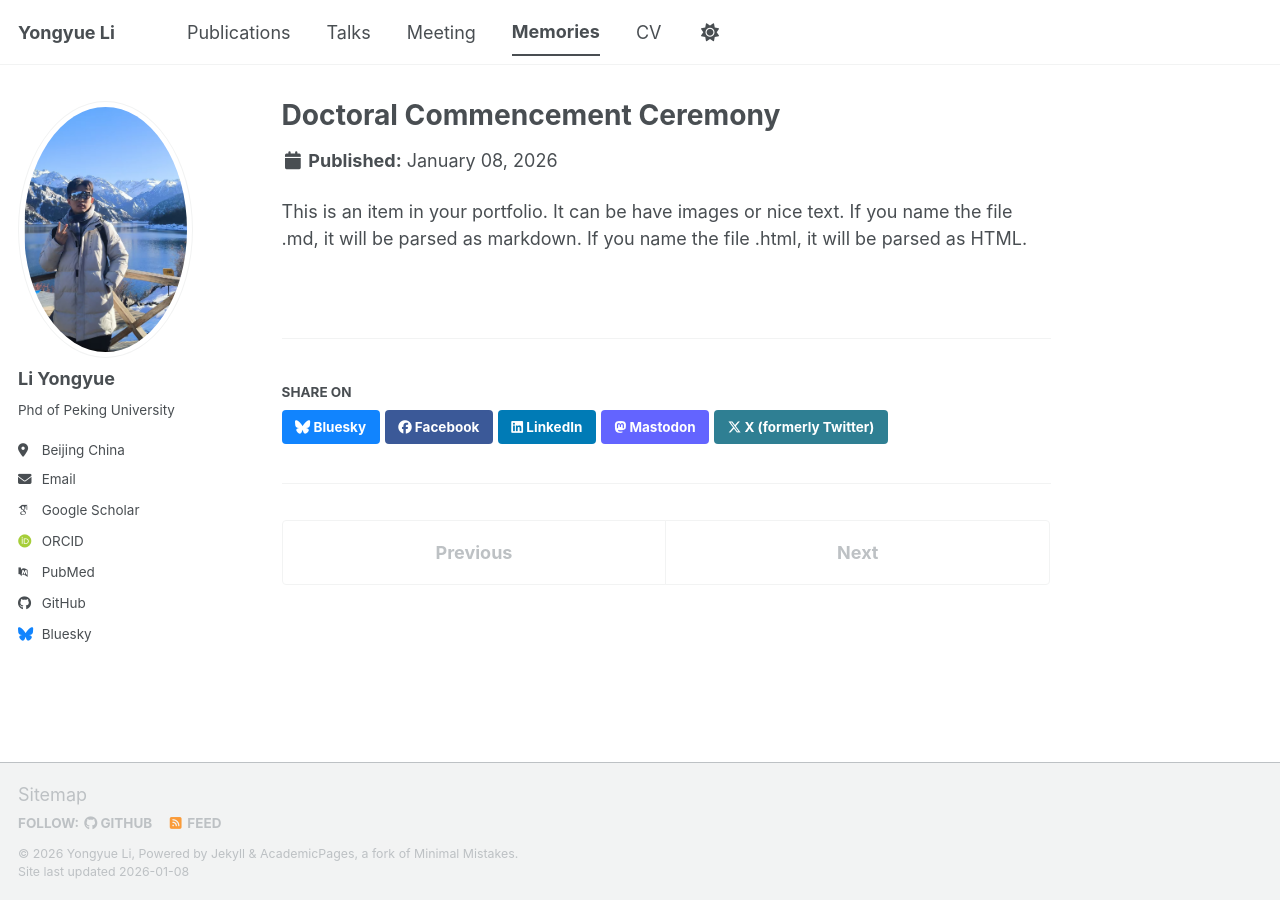
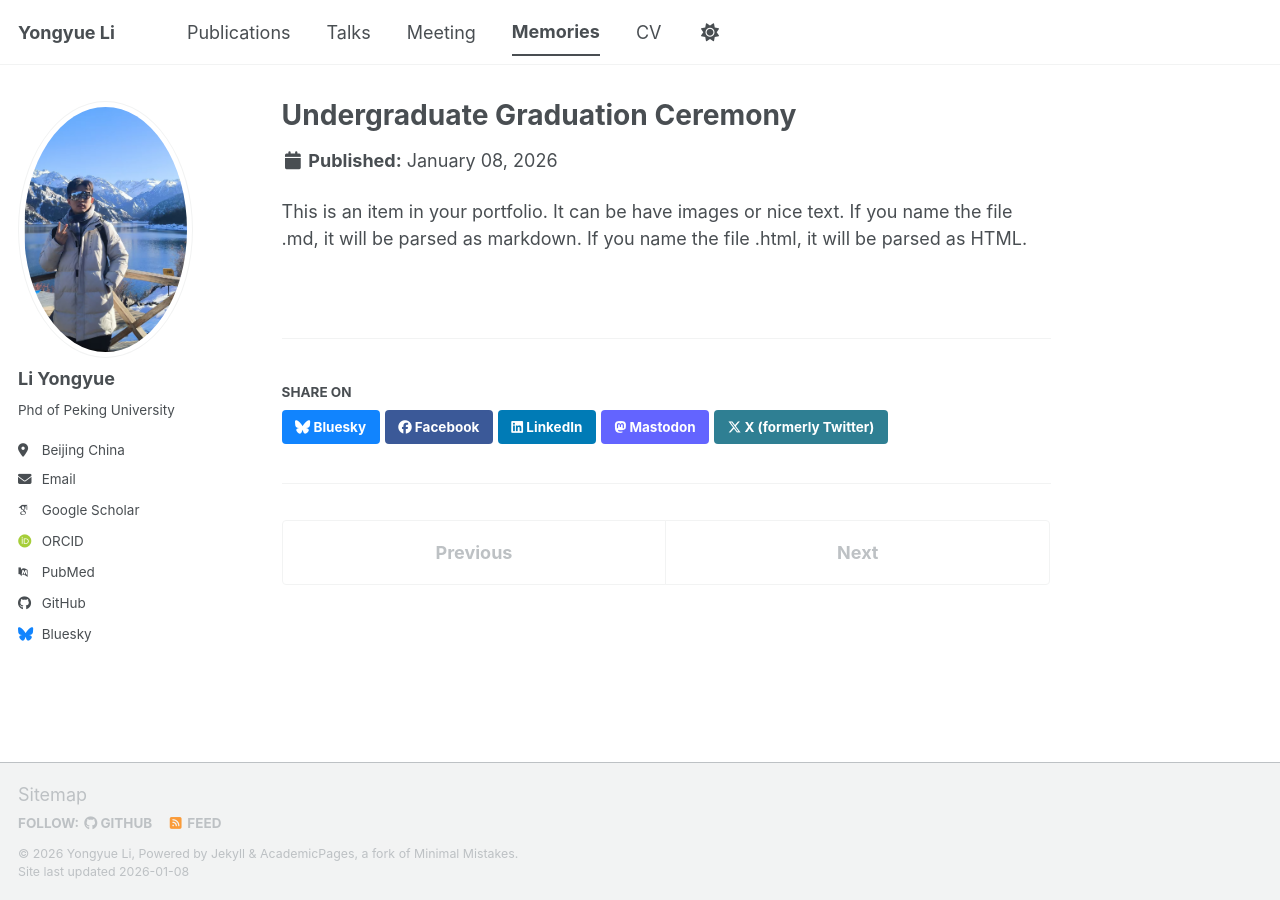
Before and after one commit to leeyongyue1019-spec/leeyongyue1019-spec.github.io, a Jekyll site: the page built from _portfolio/portfolio_3.md, in a window 1280 px wide. Built offline with Jekyll 4.4.1, drawn with Linux system fonts in a browser that asks for light colours; some web fonts are replaced; a script bundle is joined from its source files by our own code; library files that are not in the unit come from our copies.

Commit message:
Update and rename 3 to portfolio_3.md

```diff
--- a/_portfolio/portfolio-1.md
+++ b/_portfolio/portfolio_3.md
@@ -1,6 +1,6 @@
 ---
-title: "Doctoral Commencement Ceremony"
-excerpt: "Start a new beginning<br/><img src='/images/phd.png'>"
+title: "Undergraduate Graduation Ceremony"
+excerpt: "With Teacher Zhao and the friends in the laboratory<br/><img src='/images/ben.png'>"
 collection: Memories
 ---
 
```
